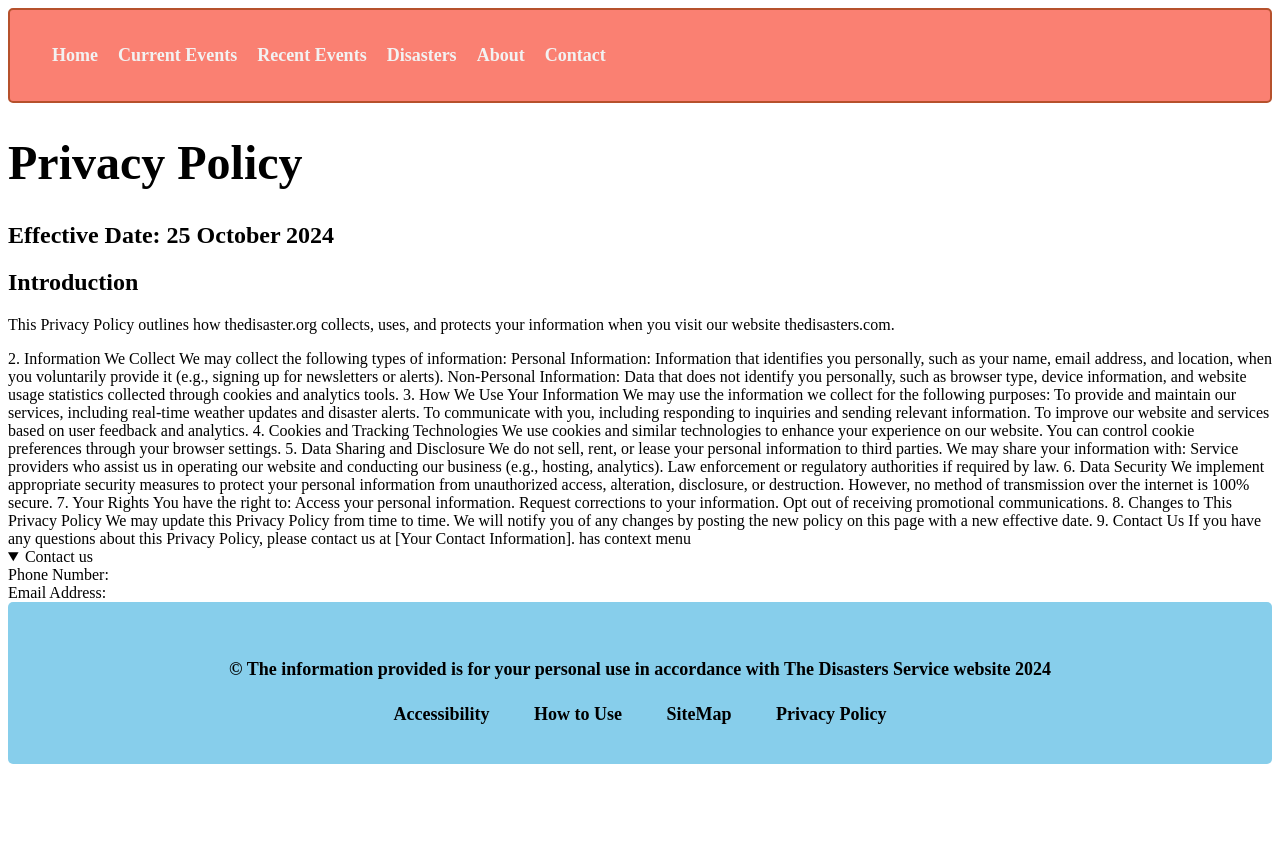
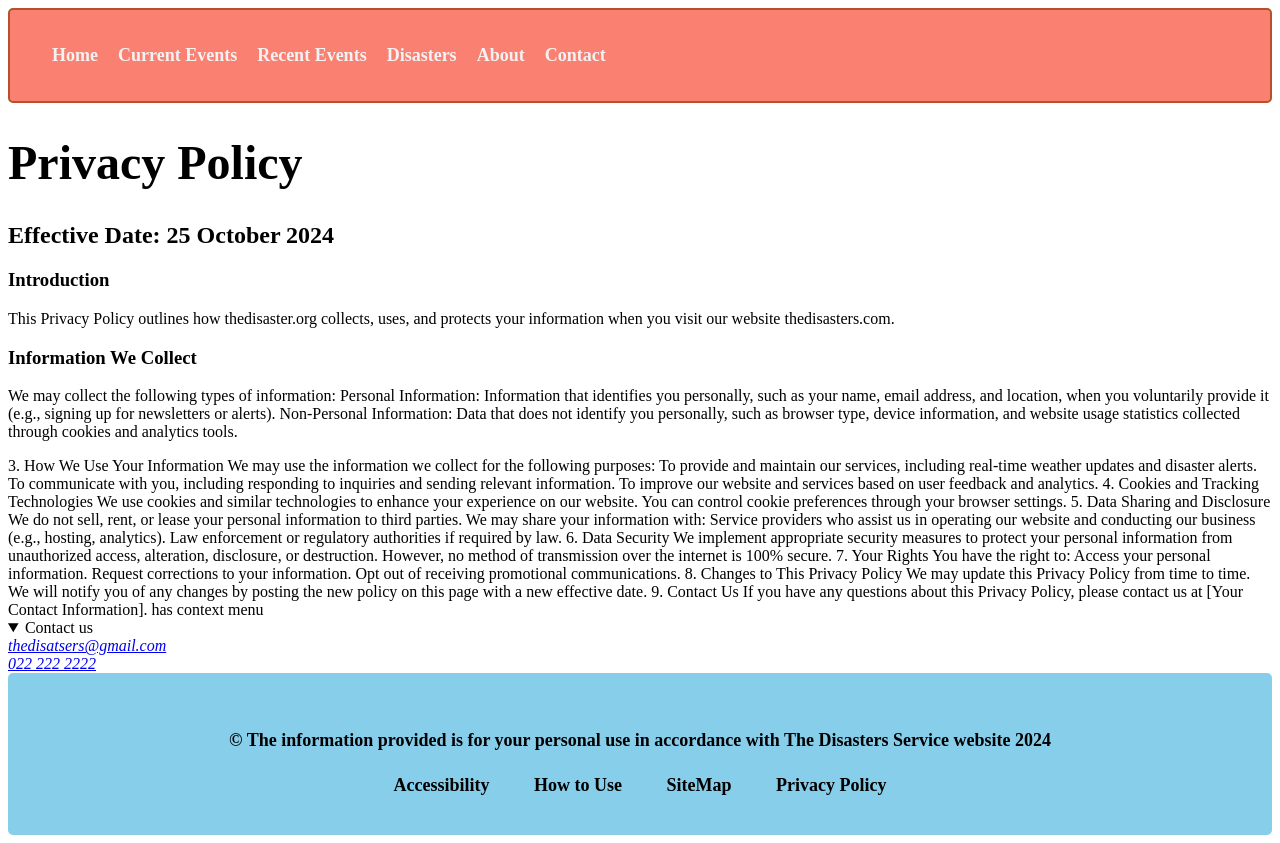
Before and after one commit to BIT-Studio-3/group-project-25-1-scade, a SvelteKit app in the folder disaster/disaster/: page /privacy in a window 1280 px wide. Both pictures are taken after a click on the heading "Contact us". Before the commit the page ends 800 px from the top, so only its background shows below. Built offline with nearby package versions, Linux system fonts and the light colour scheme.

Commit message:
add contact details in "contact us" summary tag

```diff
--- a/disaster/disaster/src/routes/privacy/+page.svelte
+++ b/disaster/disaster/src/routes/privacy/+page.svelte
@@ -8,12 +8,12 @@
 
 <article class = "privacyPolicy">
 
-        <h2>Effective Date: 25 October 2024</h2>
+        <h2 id = "date">Effective Date: 25 October 2024</h2>
 
-        <article class = "outline">
-            <h2>
+        <article class = "content">
+            <h3>
                 Introduction
-            </h2>
+            </h3>
             <p>
                 This Privacy Policy outlines how thedisaster.org collects, uses, and protects your information when you visit our website thedisasters.com.
                 <!-- make website into link later on -->
@@ -22,10 +22,16 @@
 
         </article>
 
-        2. Information We Collect
-        We may collect the following types of information:
-        Personal Information: Information that identifies you personally, such as your name, email address, and location, when you voluntarily provide it (e.g., signing up for newsletters or alerts).
-        Non-Personal Information: Data that does not identify you personally, such as browser type, device information, and website usage statistics collected through cookies and analytics tools.
+        <article class = "content" >
+            <h3> Information We Collect</h3>
+            <p> We may collect the following types of information:
+                Personal Information: Information that identifies you personally, such as your name, email address, and location, when you voluntarily provide it (e.g., signing up for newsletters or alerts).
+                Non-Personal Information: Data that does not identify you personally, such as browser type, device information, and website usage statistics collected through cookies and analytics tools.
+            </p>
+        </article>
+
+
+
         3. How We Use Your Information
         We may use the information we collect for the following purposes:
         To provide and maintain our services, including real-time weather updates and disaster alerts.
@@ -55,9 +61,10 @@
 <details>
     <summary>Contact us</summary>
 
-    Phone Number: <br>
-    Email Address:
-
+    <address>
+        <a href="thedisatsers@gmail.com">thedisatsers@gmail.com</a><br>
+        <a href="tel 022 222 2222">022 222 2222</a>
+      </address>
 
   </details>
 
```
